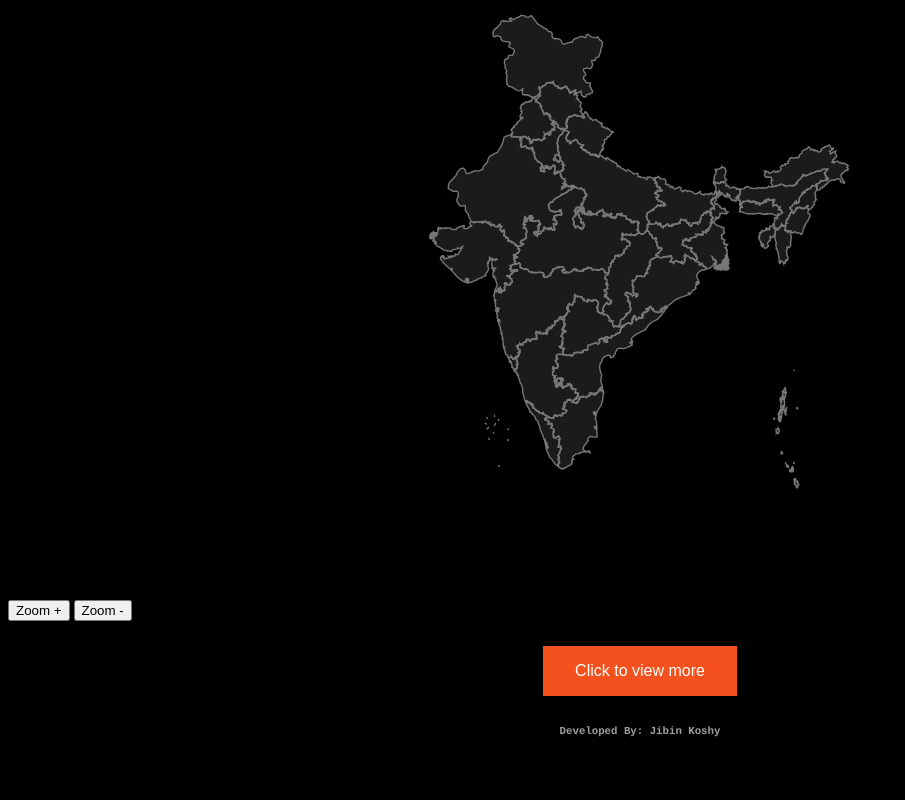
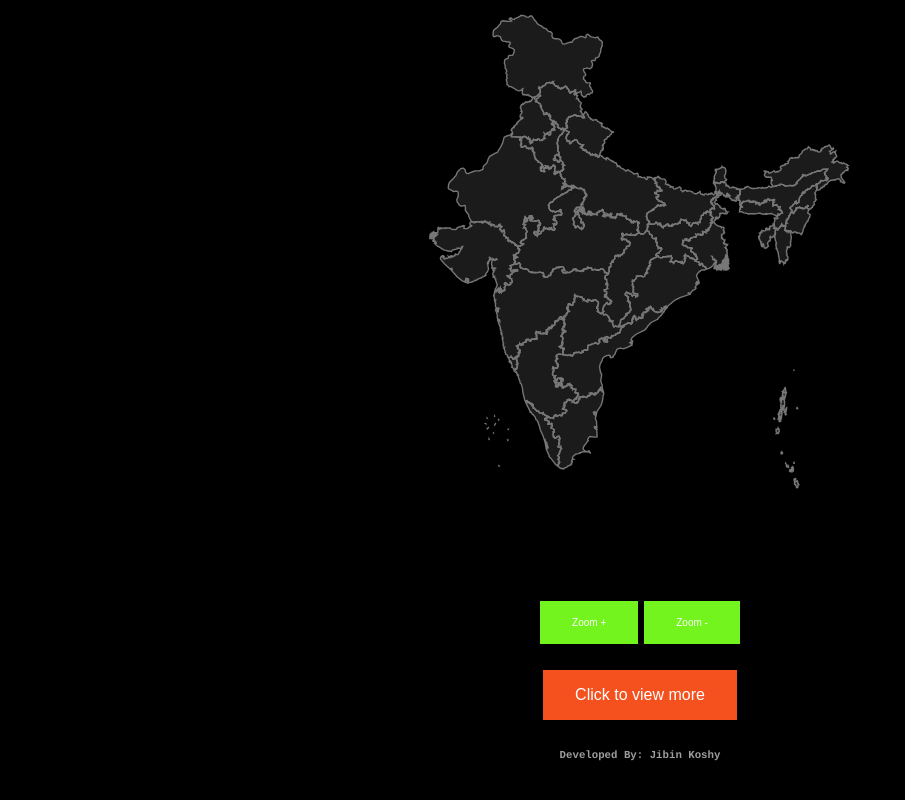
Before and after one commit to JibinKoshy07/covid-map-test, a plain HTML site: page index.html in a window 1280 px wide. Shown: the part 378-1178 px from the top of the page, without its empty margins (0-905 px from the left). Drawn offline with Linux system fonts and the light colour scheme; no server answers.

Commit message:
Update style.css

```diff
--- a/style.css
+++ b/style.css
@@ -32,6 +32,30 @@
 
       .button:hover {
             opacity: 0.6
+      }
+
+            /* zoom */
+      .zoombtn {
+        background-color: #74f41e;
+        border: none;
+        color: white;
+        padding: 16px 32px;
+        text-align: center;
+        font-size: 10px;
+        margin: 1px 1px;
+        opacity: 10;
+        transition: 0.3s
+
+
+      }
+
+      .zoombtn:hover {
+        opacity: 0.6
+      }
+
+      .zoomdiv{
+        align-items: center;
+        text-align: center;
       }
 
 
```
